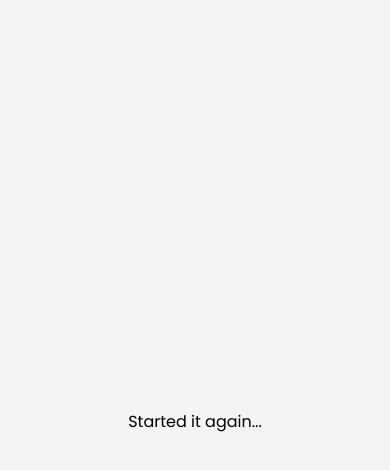
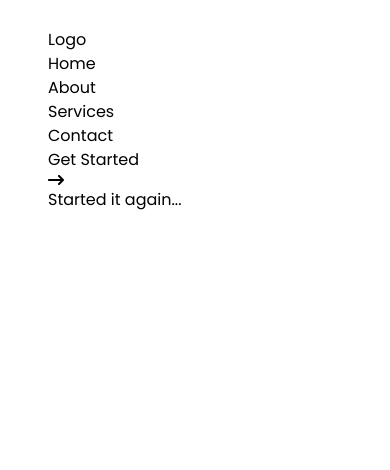
Before and after one commit to mohamed-tsx/Renter, a Next.js app in the folder client/: page / in a window 390 px wide. Shown: the top 470 px of the page. Built offline with nearby package versions, Linux system fonts and the light colour scheme.

Commit message:
Made the header of the page (It's not responsive)

```diff
--- /dev/null
+++ b/client/Components/Header.jsx
@@ -0,0 +1,38 @@
+import React from "react";
+import Link from "next/link";
+import { FaArrowRightLong } from "react-icons/fa6";
+
+const Header = () => {
+  return (
+    <div className="flex items-center justify-between">
+      <h1>Logo</h1>
+      <div>
+        <ul className="flex items-center justify-center space-x-4">
+          <li>
+            <Link href="#">Home</Link>
+          </li>
+          <li>
+            {" "}
+            <Link href="#">About</Link>
+          </li>
+          <li>
+            {" "}
+            <Link href="#">Services</Link>
+          </li>
+          <li>
+            {" "}
+            <Link href="#">Contact</Link>
+          </li>
+        </ul>
+      </div>
+      <div>
+        <button className="flex items-center justify-center px-2 py-2 text-white rounded-md bg-black hover:bg-gray-700">
+          Get Started
+          <FaArrowRightLong />
+        </button>
+      </div>
+    </div>
+  );
+};
+
+export default Header;
--- /dev/null
+++ b/client/Pages/Home.js
@@ -0,0 +1,11 @@
+import React from "react";
+
+const Home = () => {
+  return (
+    <div>
+      <h1>Started it again...</h1>
+    </div>
+  );
+};
+
+export default Home;
--- a/client/app/layout.js
+++ b/client/app/layout.jsx
@@ -1,5 +1,6 @@
 import { Inter, Poppins } from "next/font/google";
 import "./globals.css";
+import Header from "@/Components/Header";
 
 const poppins = Poppins({
   weight: ["100", "200", "300", "400", "500", "600", "700", "800", "900"],
@@ -14,7 +15,10 @@ export const metadata = {
 export default function RootLayout({ children }) {
   return (
     <html lang="en">
-      <body className={poppins.className}>{children}</body>
+      <body className={`${poppins.className} mt-7 mx-12`}>
+        <Header />
+        {children}
+      </body>
     </html>
   );
 }
--- a/client/app/page.js
+++ /dev/null
@@ -1,9 +0,0 @@
-import Image from "next/image";
-
-export default function Home() {
-  return (
-    <div className="flex h-screen w-screen items-center justify-center bg-gray-100">
-      <h1>Started it again...</h1>
-    </div>
-  );
-}
--- /dev/null
+++ b/client/app/page.jsx
@@ -0,0 +1,9 @@
+import Home from "@/Pages/Home";
+
+export default function page() {
+  return (
+    <div className="">
+      <Home />
+    </div>
+  );
+}
```
Also changed, not shown: client/package.json (+5 -4 lines), 1 other file (tests, documents, lock files or other folders).
